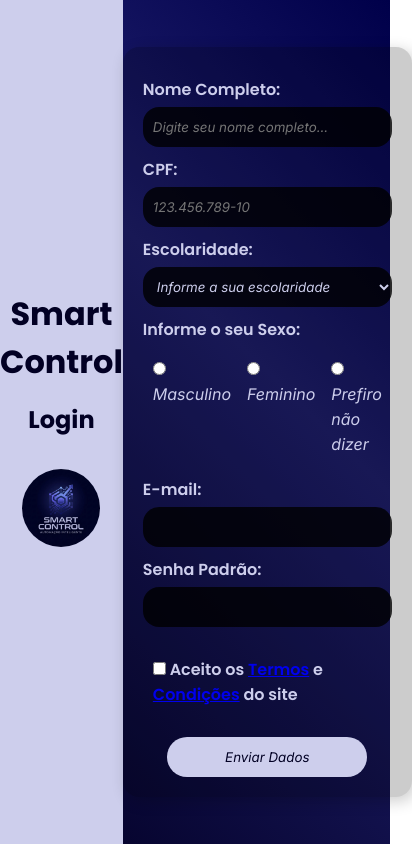
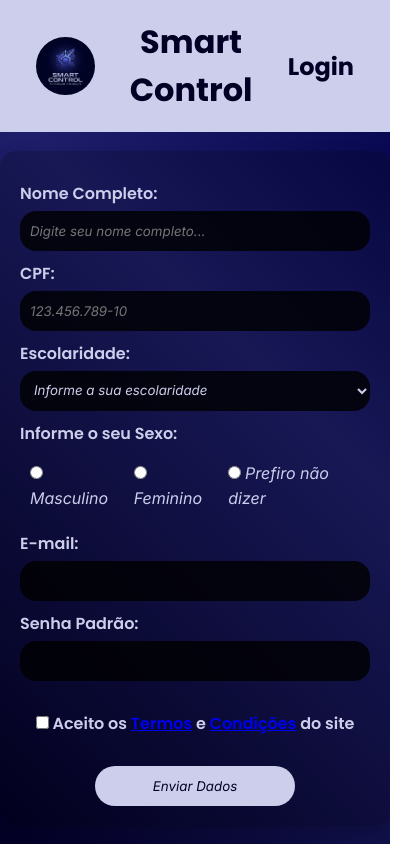
Before and after one commit to SENAI-Prog-Web-Manha/CSS3, a plain HTML site: page Parte 1 (Fundamentos e Box Model)/index.html in a window 390 px wide. Shown: the whole page, 412 px wide, since content can reach past the window. Drawn offline with Linux system fonts and the light colour scheme.

Commit message:
Adicionado visão mobile na página de login

```diff
--- a/Parte 1 (Fundamentos e Box Model)/assets/css/style.css
+++ b/Parte 1 (Fundamentos e Box Model)/assets/css/style.css
@@ -44,6 +44,10 @@ body {
     height: 100%;
     text-align: center;
     align-content: center;
+}
+
+#info-login img {
+    border-radius: 50%; width: 15vw;
 }
 
 #info-login * {
@@ -98,7 +102,7 @@ input:hover, select:hover {
 
 #form-login input[type="submit"]:hover{
     transform: scale(1.05);
-    opacity: 25%;
+    opacity: 50%;
 }
 
 .form-group {
@@ -121,3 +125,39 @@ input:hover, select:hover {
     align-self: center;
     margin: 20px 0;
 }
+
+@media (max-width: 768px) {
+    .container{
+        grid-template-columns: none;
+        grid-template-rows: 0fr 1fr;
+    }
+
+    #info-login{
+        display: flex;
+        align-items: center;
+        justify-content: center;
+        padding: 18px 20px;
+    }
+
+    #info-login * {
+        margin: 0 16px;
+    }
+}
+
+@media (max-width: 1024px) {
+    .container{
+        grid-template-columns: none;
+        grid-template-rows: 0fr 1fr;
+    }
+
+    #info-login{
+        display: flex;
+        align-items: center;
+        justify-content: center;
+        padding: 18px 20px;
+    }
+
+    #info-login * {
+        margin: 0 16px;
+    }
+}
--- a/Parte 1 (Fundamentos e Box Model)/index.html
+++ b/Parte 1 (Fundamentos e Box Model)/index.html
@@ -12,9 +12,9 @@
 <body>
     <main class="container">
         <div class="card" id="info-login">
+            <img src="assets/images/logo.webp" alt="Logo Smart Control">
             <h1>Smart Control</h1>
             <h2>Login</h2>
-            <img src="assets/images/logo.webp" alt="Logo Smart Control" style="border-radius: 50%; width: 20vw;">
         </div>
         <div class="card">
             <form method="post" id="form-login">
```
